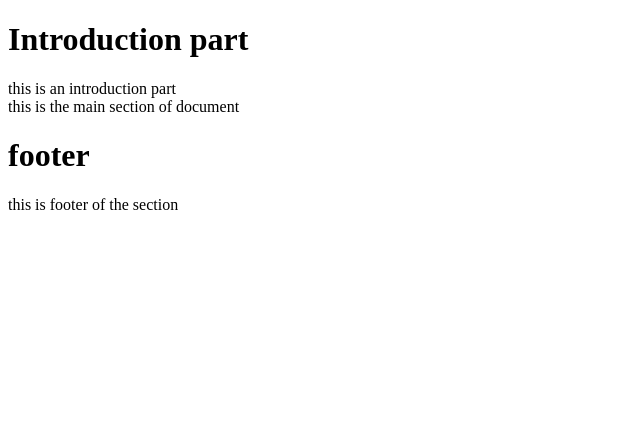
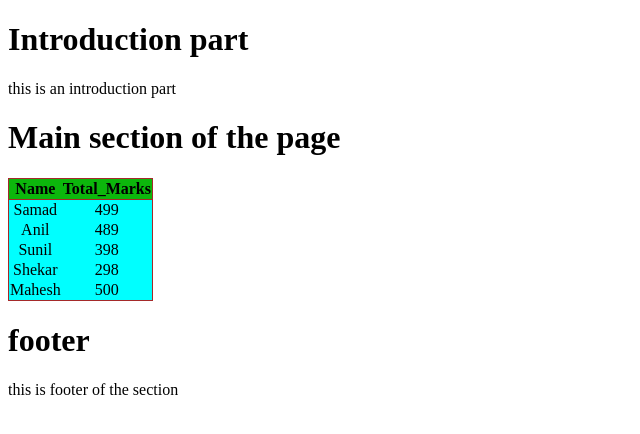
Before and after one commit to mohdsamad83/rough_work, a plain HTML site: page index.html in a window 1280 px wide. Shown: the whole page, without its empty margins (0-640 px from the left). Drawn offline with Linux system fonts and the light colour scheme.

Commit message:
css update

```diff
--- a/index.html
+++ b/index.html
@@ -1,17 +1,49 @@
 <!DOCTYPE html>
 <html lang="en">
+
 <head>
     <meta charset="UTF-8">
     <meta name="viewport" content="width=device-width, initial-scale=1.0">
     <title>Rough work</title>
 </head>
+
 <body>
     <div id="intro">
         <h1>Introduction part</h1>
         this is an introduction part
     </div>
     <div id="main">
-        this is the main section of document
+        <h1>Main section of the page</h1>
+        <table style="border: 1px solid brown; border-collapse: collapse; text-align: center;">
+            <thead style="background-color: rgb(12, 183, 12);">
+                <tr style="border: 1px solid brown;">
+                    <th>Name</th>
+                    <th>Total_Marks</th>
+                </tr>
+            </thead>
+            <tbody style="background-color: aqua;">
+                <tr >
+                    <td>Samad</td>
+                    <td>499</td>
+                </tr>
+                <tr>
+                    <td>Anil</td>
+                    <td>489</td>
+                </tr>
+                <tr>
+                    <td>Sunil</td>
+                    <td>398</td>
+                </tr>
+                <tr>
+                    <td>Shekar</td>
+                    <td>298</td>
+                </tr>
+                <tr>
+                    <td>Mahesh</td>
+                    <td>500</td>
+                </tr>
+            </tbody>
+        </table>
     </div>
     <div id="footer">
         <h1>footer</h1>
@@ -19,4 +51,5 @@
     </div>
 
 </body>
+
 </html>
```
